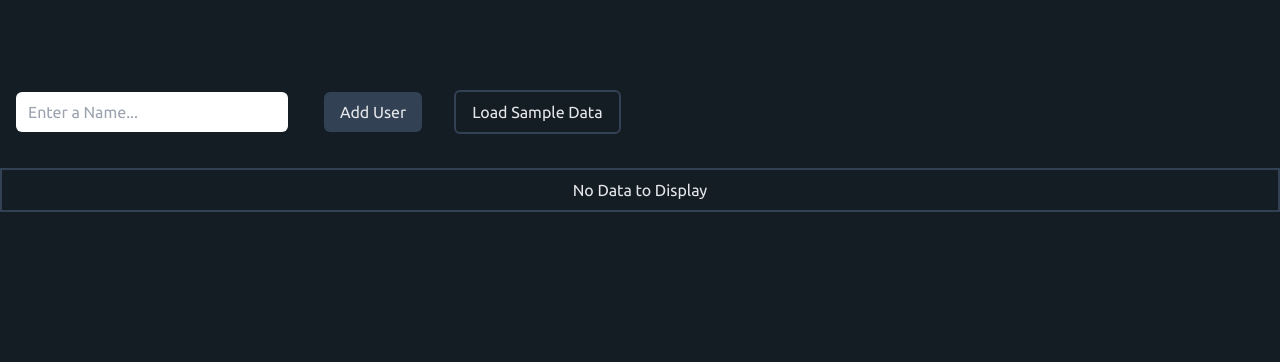
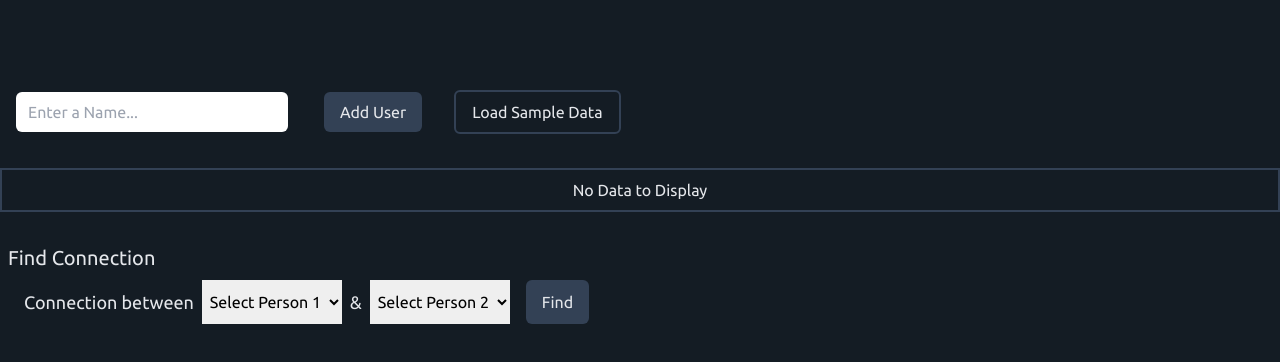
Before and after one commit to destro1108/connecting-people, a React (Vite) app: page / in a window 1280 px wide. Shown: the top 362 px of the page. Built offline with nearby package versions, Linux system fonts and the light colour scheme.

Commit message:
feat: :poop: added ViewMutualComponent

```diff
--- a/src/App.tsx
+++ b/src/App.tsx
@@ -2,6 +2,7 @@
 import { ChangeEvent, useReducer, useState } from "react";
 import PeopleTable from "./components/peopleTable";
 import { PersonType } from "./components/person";
+import ViewMutualConnections from "./components/viewMutualConnections";
 import reducer, { ACTIONS, initialState } from "./reducer";
 
 const App = () => {
@@ -40,6 +41,12 @@ const App = () => {
         <div className="btn-outlined">Load Sample Data</div>
       </div>
       <PeopleTable people={state.people} dispatch={dispatch} />
+      <ViewMutualConnections
+        from={state.from}
+        to={state.to}
+        people={state.people}
+        dispatch={dispatch}
+      />
     </div>
   );
 };
--- a/src/assets/index.css
+++ b/src/assets/index.css
@@ -13,3 +13,7 @@ html {
 .btn-contained {
   @apply px-4 py-2 rounded-md bg-slate-700 cursor-pointer hover:bg-slate-600 transition-colors;
 }
+
+.select {
+  @apply text-black px-1 py-2 border-none outline-none focus:border-slate-700;
+}
--- /dev/null
+++ b/src/components/viewMutualConnections.tsx
@@ -0,0 +1,112 @@
+import { ChangeEvent, Dispatch, useState } from "react";
+import { ACTIONS, ActionTypes } from "../reducer";
+import { PersonType } from "./person";
+
+interface ViewMutualConnectionsProps {
+  people: { [key: number]: PersonType };
+  dispatch: Dispatch<ActionTypes>;
+  from: number;
+  to: number;
+}
+
+const ViewMutualConnections = ({ people, from, to, dispatch }: ViewMutualConnectionsProps) => {
+  const handleChange = (e: ChangeEvent<HTMLSelectElement>) =>
+    dispatch({
+      type: e.target.name === "from" ? ACTIONS.SET_FROM : ACTIONS.SET_TO,
+      payload: parseInt(e.target.value, 10),
+    });
+
+  const [state, setState] = useState(null);
+
+  const find = (id: number, visited: Set<string>, target: number, path: string[]): void => {
+    if (!path || !visited) return;
+    console.log(people[id].name);
+
+    visited.add(people[id].name);
+    path.push(people[id].name);
+    if (parseInt(`${id}`, 10) === target) {
+      const tempPath = [...path];
+      console.log("found", tempPath, state);
+      setState((prev) => {
+        if (!prev) {
+          const allPaths = [];
+          allPaths.push([...tempPath]);
+          return allPaths;
+        }
+        console.log("setting", tempPath);
+        return [...prev, [...tempPath]];
+      });
+    } else {
+      people[id].connections.forEach((conn) => {
+        if (visited.has(people[conn.id].name)) return;
+        console.log(conn.id);
+        find(conn.id, visited, target, path);
+      });
+    }
+    visited.delete(people[id].name);
+    console.log("popping", path.pop());
+  };
+
+  const findConnection = () => {
+    console.log(from, to);
+    const personPool = [];
+    const visited = new Set<string>();
+    find(from, visited, to, []);
+    console.log(state, "55");
+  };
+
+  return (
+    <div className="mx-2 mt-8 flex flex-col">
+      <p className="text-xl">Find Connection</p>
+      <div className="p-2 flex">
+        <p className="px-2 py-2 text-lg">Connection between</p>{" "}
+        <select
+          id="from"
+          defaultValue=""
+          name="from"
+          onChange={handleChange}
+          placeholder="Select Person 1"
+          className="select"
+        >
+          <option value="" disabled>
+            Select Person 1
+          </option>
+          {Object.entries(people).map(
+            ([id, person]) =>
+              parseInt(id, 10) !== to && (
+                <option key={id} value={id} className="px-2 py-1 ">
+                  {person.name}
+                </option>
+              ),
+          )}
+        </select>
+        <p className="px-2 py-2 text-lg">&</p>
+        <select
+          id="from"
+          defaultValue=""
+          name="to"
+          onChange={handleChange}
+          placeholder="Select Person 2"
+          className="select"
+        >
+          <option value="" disabled>
+            Select Person 2
+          </option>
+          {Object.entries(people).map(
+            ([id, person]) =>
+              parseInt(id, 10) !== from && (
+                <option key={id} value={id} className="px-2 py-1 ">
+                  {person.name}
+                </option>
+              ),
+          )}
+        </select>
+        <button type="button" onClick={findConnection} className="btn-contained mx-4">
+          Find
+        </button>
+      </div>
+    </div>
+  );
+};
+
+export default ViewMutualConnections;
```
